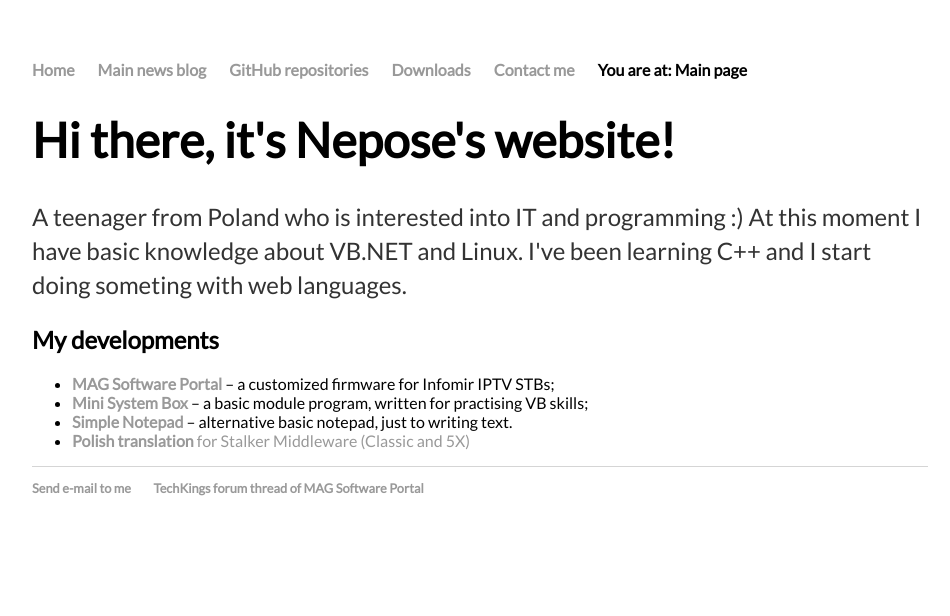
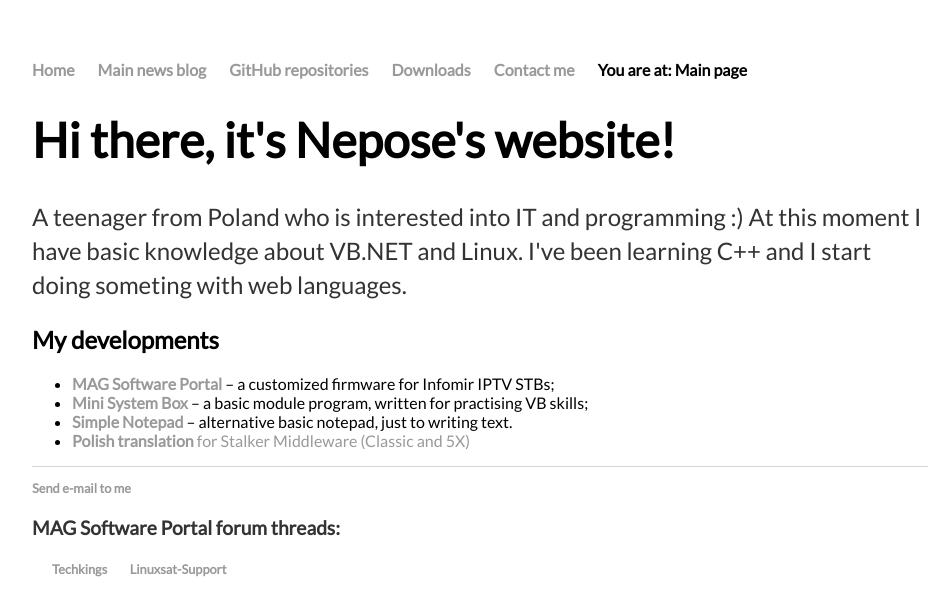
Before and after one commit to Nepose/nepose.github.io, a Jekyll site: the page built from index.html, in a window 1280 px wide. Shown: the top 616 px of the page, without its empty margins (160-1110 px from the left). Built offline with Jekyll 4.4.1, drawn with Linux system fonts in a browser that asks for light colours.

Commit message:
Adding thread at Linuxsat forum to footer

```diff
--- a/_layouts/default.html
+++ b/_layouts/default.html
@@ -25,7 +25,9 @@
 		<footer>
     		<ul>
 			<li><a href="mailto:nepose.magportal@gmail.com">Send e-mail to me</a></li>
-			<li><a href="http://techkings.org/threads/mag-245-250-aura-hd-custom-image-new-stbs.142741/">TechKings forum thread of MAG Software Portal</a></li>
+			<li><p>MAG Software Portal forum threads:</p></li>
+			<li><a href="http://techkings.org/threads/mag-245-250-aura-hd-custom-image-new-stbs.142741/">Techkings</a></li>
+			<li><a href="https://linuxsat-support.com/thread/132778-mag-250-254-322-custom-firmware-mag-software-portal/">Linuxsat-Support</a></li>
 			</ul>
 		</footer>
 		</font>
```
